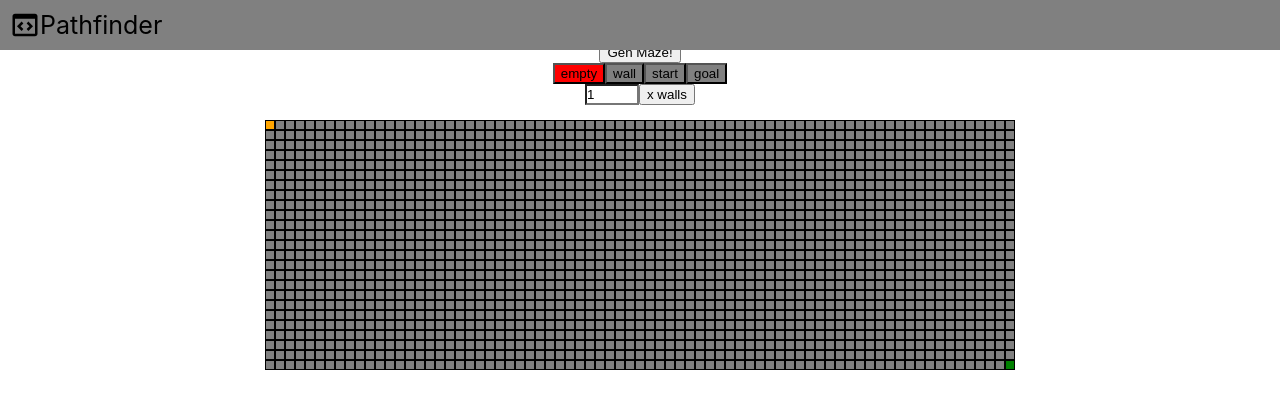
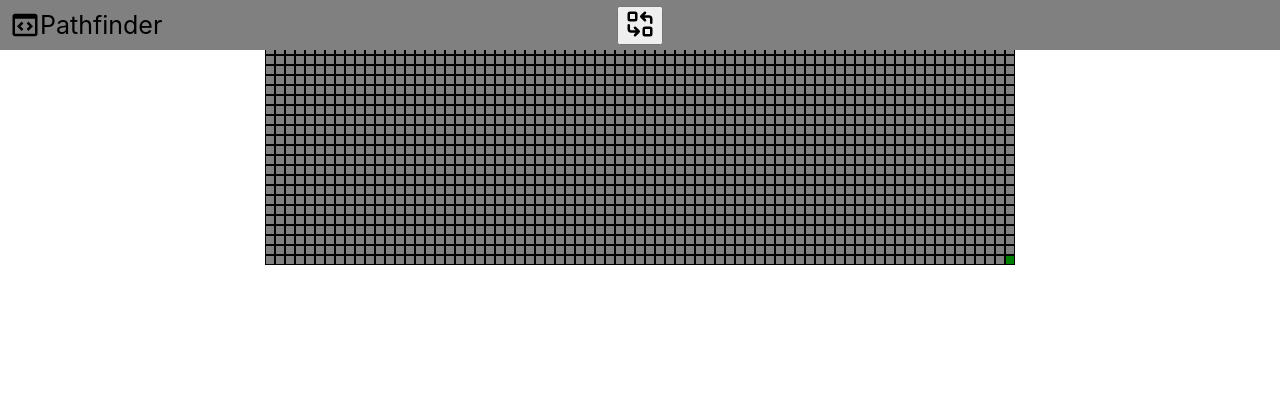
Before and after one commit to peoplestealusernames/pathfinder, a React (Create React App) app: page / in a window 1280 px wide. Shown: the top 408 px of the page. Built offline with nearby package versions, Linux system fonts and the light colour scheme.

Commit message:
Made a button display the old buttons

```diff
--- a/src/App.tsx
+++ b/src/App.tsx
@@ -8,6 +8,7 @@ import { FloodFill } from './pathfinders/floodfill';
 import { GridToNode2d } from './nodes/gridToNode';
 import { Popup } from './components/Popup';
 import { BiCodeBlock } from 'react-icons/bi'
+import { TbReplace } from 'react-icons/tb'
 
 const Movement: [number, number][] = [
   [1, 0],
@@ -18,6 +19,7 @@ const Movement: [number, number][] = [
 
 function App() {
   const [InfoPopupState, setInfoPopupState] = useState<boolean>(false)
+  const [PlacePopupState, setPlacePopupState] = useState<boolean>(false)
 
   const [Grid, CanvasMang, Nav] = useMemo(() => {
     const Grid = new LayerManger(75, 25)
@@ -101,11 +103,18 @@ function App() {
           <BiCodeBlock size={30} />
           Pathfinder
         </div>
+        <button style={{ position: "absolute" }} onMouseDown={() => setPlacePopupState(true)}>
+          <TbReplace size={30} />
+        </button>
       </div>
       <Popup active={InfoPopupState} setActive={setInfoPopupState} >
         <div style={{ color: "red" }}>test</div>
       </Popup >
-      <Buttons grid={Grid} nav={Nav} canvas={CanvasMang} />
+      <Popup active={PlacePopupState} setActive={setPlacePopupState} >
+        <div style={{ display: "flex", backgroundColor: "black", borderRadius: "20px", width: "200px" }}>
+          <Buttons grid={Grid} nav={Nav} canvas={CanvasMang} />
+        </div>
+      </Popup >
       <ToggleGrid grid={Grid} canvasMang={CanvasMang} />
     </div >
   );
--- a/src/Buttons/Buttons.tsx
+++ b/src/Buttons/Buttons.tsx
@@ -8,7 +8,7 @@ import { SelectTile } from "./SelectTile";
 
 export function Buttons(props: { grid: LayerManger, nav: NavInterface<any>, canvas: CanvasManager }) {
     let Timer: NodeJS.Timer | undefined
-    return (<div className="Buttons" style={{ display: "flex", flexDirection: "column", flexWrap: "wrap", width: "100vw" }}>
+    return (<div className="Buttons" style={{ display: "flex", flexDirection: "column", flexWrap: "wrap" }}>
         <div style={{ display: "flex", flexDirection: "row", flexWrap: "wrap", justifyContent: "center" }}>
             <ChangeDim key="ChangeX" inputType="number" initValue={props.grid.getWidth()} setter={(width: number) => { props.grid.setWidth(width); props.canvas.reRender() }} />
             <ChangeDim key="ChangeY" inputType="number" initValue={props.grid.getHeight()} setter={(height: number) => { props.grid.setHeight(height); props.canvas.reRender() }} />
```
